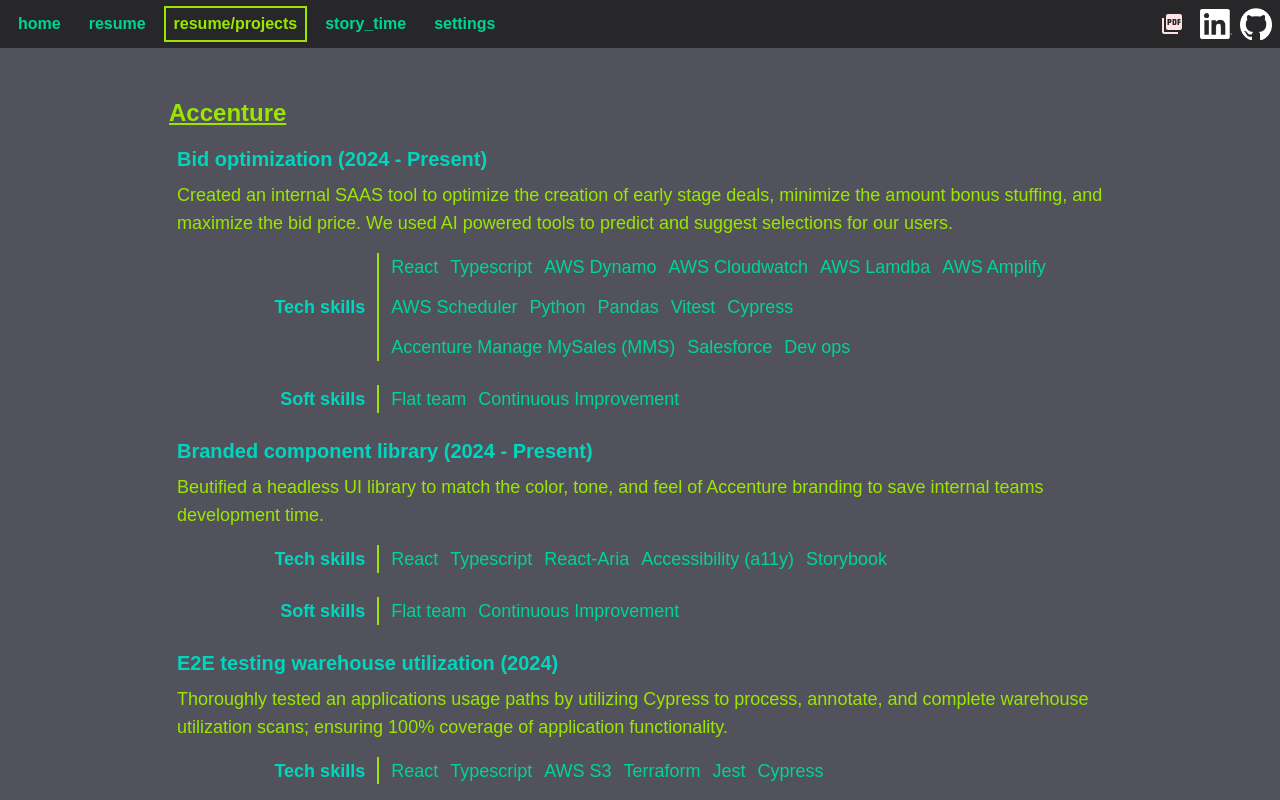
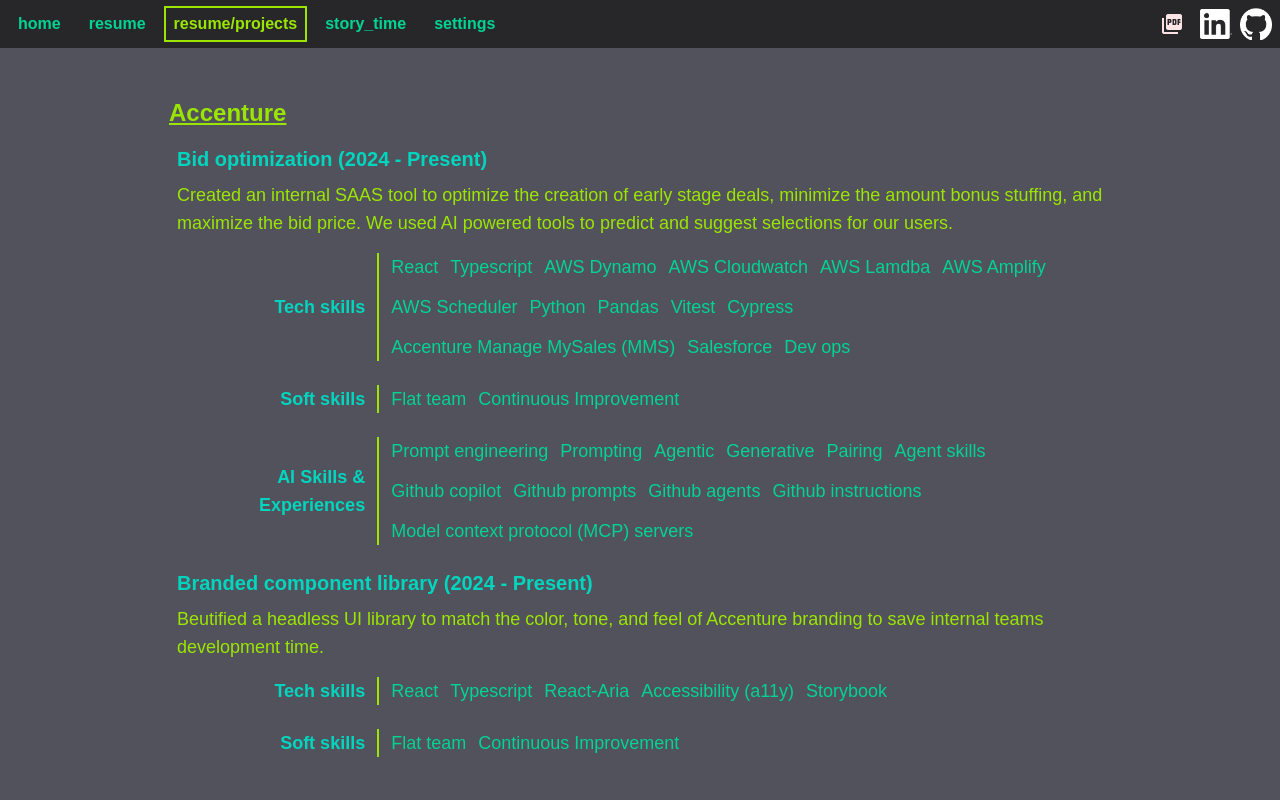
Before and after one commit to adsaines/adsaines.github.io, a Next.js app: page /resume/projects in a window 1280 px wide. Built offline with nearby package versions, Linux system fonts and the light colour scheme.

Commit message:
updated projects with AI skills

```diff
--- a/src/app/resume/projects/projectData.ts
+++ b/src/app/resume/projects/projectData.ts
@@ -62,6 +62,20 @@
     VITEST = 'Vitest'
 }
 
+export enum AiSkills {
+    PROMPT_ENGINEERING = 'Prompt engineering',
+    PROMPTING = 'Prompting',
+    AGENTIC = 'Agentic',
+    GENERATIVE = 'Generative',
+    PAIRING = 'Pairing',
+    AGENT_SKILLS = 'Agent skills',
+    GITHUB_COPILOT = 'Github copilot',
+    GITHUB_PROMPTS = 'Github prompts',
+    GITHUB_AGENTS = 'Github agents',
+    GITHUB_INSTRUCTIONS = 'Github instructions',
+    MCP_SERVERS = 'Model context protocol (MCP) servers'
+}
+
 export enum SoftSkills {
     COMPLIANCE_REPORTING = 'Compliance reporting',
     CONSULTING = 'Consulting',
@@ -84,6 +98,7 @@
     title: string,
     techSkills?: TechSkills[],
     softSkills?: SoftSkills[],
+    aiSkills?: AiSkills[],
     methodology?: DevelopmentMethodologies[],
     years: Years,
     description: string
@@ -95,6 +110,19 @@
         title: "Bid optimization",
         techSkills:[TechSkills.REACT, TechSkills.TYPESCRIPT, TechSkills.AWS_DYNAMO, TechSkills.AWS_CLOUDWATCH, TechSkills.AWS_LAMDBA, TechSkills.AWS_AMPLIFY, TechSkills.AWS_SCHEDULER, TechSkills.PYTHON, TechSkills.PANDAS, TechSkills.VITEST, TechSkills.CYPRESS, TechSkills.MMS, TechSkills.SALESFORCE, TechSkills.DEV_OPS],
         softSkills: [SoftSkills.FLAT_TEAM, SoftSkills.CONTINUOUS_IMPROVEMENT],
+        aiSkills: [
+            AiSkills.PROMPT_ENGINEERING,
+            AiSkills.PROMPTING,
+            AiSkills.AGENTIC,
+            AiSkills.GENERATIVE,
+            AiSkills.PAIRING,
+            AiSkills.AGENT_SKILLS,
+            AiSkills.GITHUB_COPILOT,
+            AiSkills.GITHUB_PROMPTS,
+            AiSkills.GITHUB_AGENTS,
+            AiSkills.GITHUB_INSTRUCTIONS,
+            AiSkills.MCP_SERVERS,
+        ],
         methodology: [DevelopmentMethodologies.AGILE],
         years: {start: 2024, continuing: true},
         description: 'Created an internal SAAS tool to optimize the creation of early stage deals, minimize the amount bonus stuffing, and maximize the bid price. We used AI powered tools to predict and suggest selections for our users.',
@@ -112,7 +140,7 @@
         employer: Employers.ACCENTURE,
         title: "E2E testing warehouse utilization",
         techSkills: [TechSkills.REACT, TechSkills.TYPESCRIPT, TechSkills.AWS_S3, TechSkills.TERRAFORM, TechSkills.JEST, TechSkills.CYPRESS],
-        softSkills: [],
+        softSkills: [SoftSkills.PROCESS_ALIGNMENT, SoftSkills.CONSULTING, SoftSkills.CONTINUOUS_IMPROVEMENT],
         methodology: [DevelopmentMethodologies.TOP_DOWN, DevelopmentMethodologies.AGILE],
         years: {start: 2024, continuing: false},
         description: 'Thoroughly tested an applications usage paths by utilizing Cypress to process, annotate, and complete warehouse utilization scans; ensuring 100% coverage of application functionality.',
@@ -121,7 +149,7 @@
         employer: Employers.ACCENTURE,
         title: "Employee project utilization planner",
         techSkills: [TechSkills.ANGULAR, TechSkills.TYPESCRIPT, TechSkills.RXJS, TechSkills.REDUX, TechSkills.SUB_PUB, TechSkills.CONTINUOUS_MONITORING_SYSTEMS],
-        softSkills: [],
+        softSkills: [SoftSkills.DIGITAL_SECURITY, SoftSkills.PROCESS_ALIGNMENT, SoftSkills.SPRINT_PLANNING],
         methodology: [DevelopmentMethodologies.AGILE],
         years: {start: 2022, end: 2023, continuing: false},
         description: 'Created an integrated tool that fed off a deal publication pipeline to fill out employee headcounts, timelines, and costs; continuously monitoring the pipeline to ensure any update is pushed through to the user for incorporation in their planning session.',
@@ -160,7 +188,7 @@
         softSkills: [SoftSkills.DIGITAL_SECURITY, SoftSkills.RISK_MANAGEMENT],
         methodology: [DevelopmentMethodologies.TICKETS],
         years: {start: 2019, end: 2022, continuing: false},
-        description: 'Working with the Action Tracking System (ATS) team, I updated our code base to prevent security vulnerabilities as we became aware of them. Our primary fixes included, but were by noe means limited to, SQL injection, cross platform script injection, HTML form manipulation, and broken access control.',
+        description: 'Working with the Action Tracking System (ATS) team, I updated our code base to prevent security vulnerabilities as we became aware of them. Our primary fixes included, but were by no means limited to, SQL injection, cross platform script injection, HTML form manipulation, and broken access control.',
     },
     {
         employer: Employers.CORNERSTONE,
--- a/src/app/resume/projects/projections.tsx
+++ b/src/app/resume/projects/projections.tsx
@@ -1,4 +1,4 @@
-import { Years, Project, SoftSkills, TechSkills, myProjects, Employers } from "./projectData";
+import { Years, Project, SoftSkills, TechSkills, myProjects, Employers, AiSkills } from "./projectData";
 
 export const ProjectDisplay = ({
     children,
@@ -17,11 +17,13 @@
             </div>
             <SkillDisplay skillTitle="Tech skills"  skills={project.techSkills}/>
             <SkillDisplay skillTitle="Soft skills"  skills={project.softSkills}/>
+            <SkillDisplay skillTitle="AI Skills & Experiences"  skills={project.aiSkills}/>
         </div>
     )
 }
 
-const SkillDisplay = ({skills, skillTitle}:{skills?: SoftSkills[] | TechSkills[], skillTitle: string}) => {
+const SkillDisplay = ({skills, skillTitle}:{skills?: SoftSkills[] | TechSkills[] | AiSkills[], skillTitle: string}) => {
+    const keyIfyString = (str: string) => str.split(' ').join('-').toLowerCase();
 
     if(!skills || skills.length === 0){
         return null
@@ -29,14 +31,18 @@
 
     return (
         <div className="flex px-8 py-2">
-            <div className="text-(--light-secondary) font-bold flex w-1/5 justify-end items-center border-r-2 border-(--light-primary) pr-3 mr-3">
+            <div className="text-(--light-secondary) font-bold flex w-1/5 justify-end text-end text-wrap items-center border-r-2 border-(--light-primary) pr-3 mr-3">
                 {skillTitle}
             </div>
             <hr dir="vertical" />
             <div className="text-(--light-tertiary) w-4/5 flex flex-wrap justify-start gap-3">
                 {skills?.map((skill) => {
                     return (
-                        <span>{skill}</span>
+                        <span
+                            key={`skill-key-${keyIfyString(skillTitle)}-${keyIfyString(skill)}`}
+                            >
+                            {skill}
+                        </span>
                     )
                 })}
             </div>
@@ -61,7 +67,7 @@
     return `${years.start} - ${years.end}`;
 }
 
-export const Employer = ({title, children}:{title: string, children: React.ReactNode}) => {
+const Employer = ({title, children}:{title: string, children: React.ReactNode}) => {
     return (
         <div className="flex flex-col p-6 max-sm:p-8 gap-2 border-1 border-dashed rounded-sm border-(--dark-primary) border-rounded hover:border-(--light-primary)">
             <h2 className="font-bold text-2xl underline">
```
